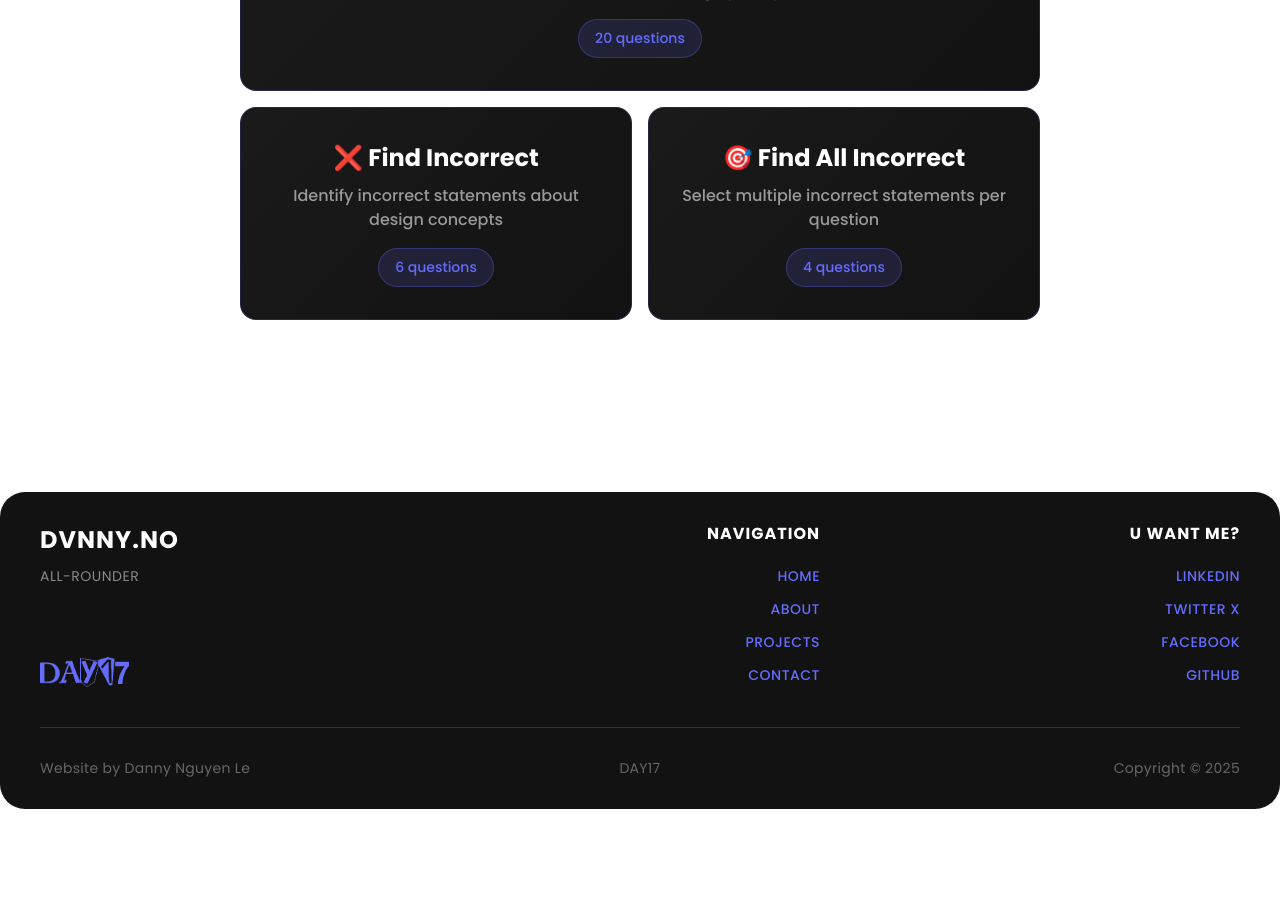
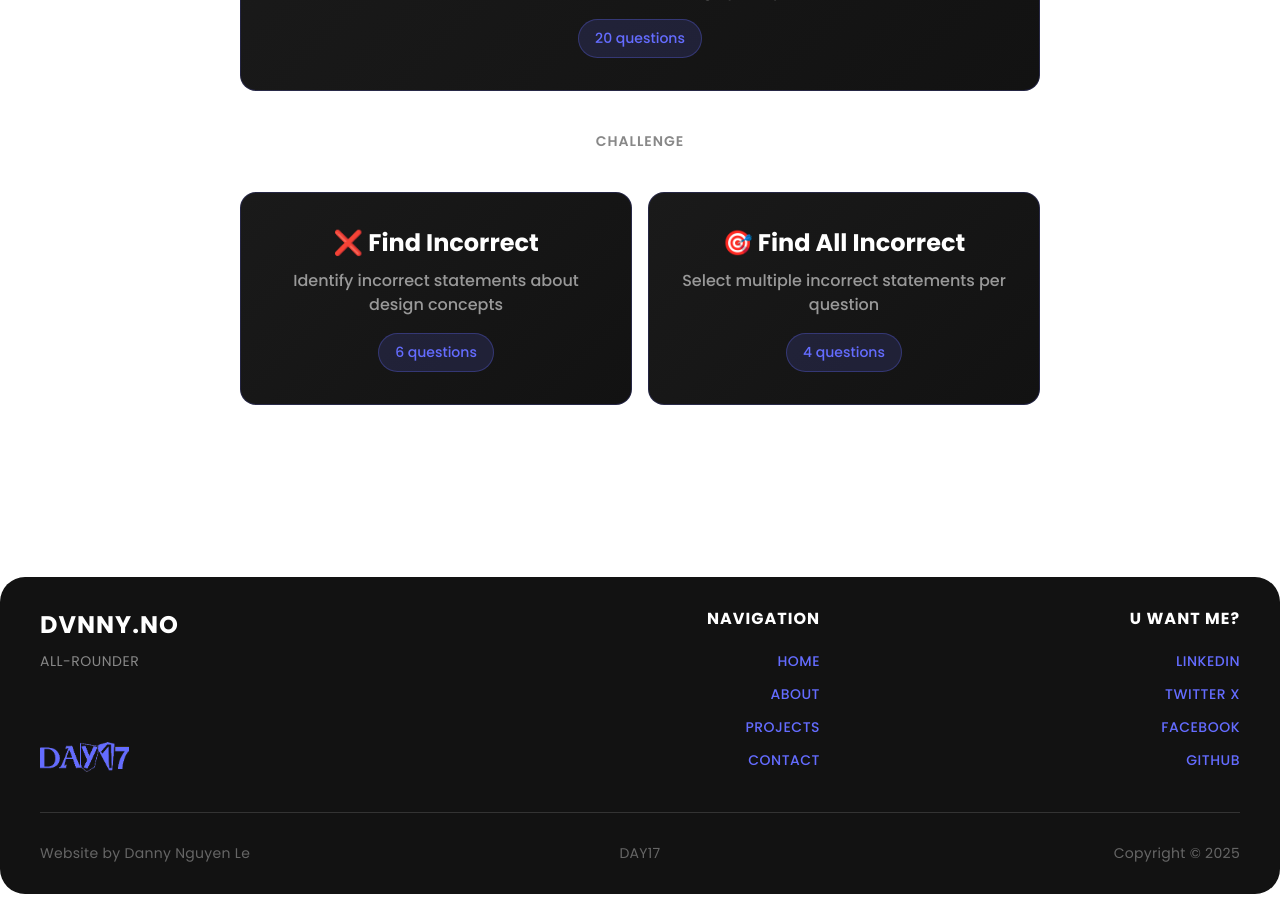
Before and after one commit to dvnnyle/xQuizer, a React (Vite) app: page / in a window 1280 px wide. Shown: the part 3080-3996 px from the top of the page. Before the commit the page ends 3911 px from the top, so only its background shows below. Built offline with nearby package versions, Linux system fonts and the light colour scheme.

Commit message:
Add Challenge divider above incorrect statement quizzes

```diff
--- a/src/pages/Home.jsx
+++ b/src/pages/Home.jsx
@@ -174,6 +174,9 @@ function Home() {
             <p>Master fundamental UX design principles</p>
             <span className="question-count">20 questions</span>
           </a>
+          <div className="chapter-divider">
+            <span>Challenge</span>
+          </div>
           <div className="quiz-grid">
             <a href="/findincorrect" className="chapter-button" id="findincorrect">
               <h3>❌ Find Incorrect</h3>
```
